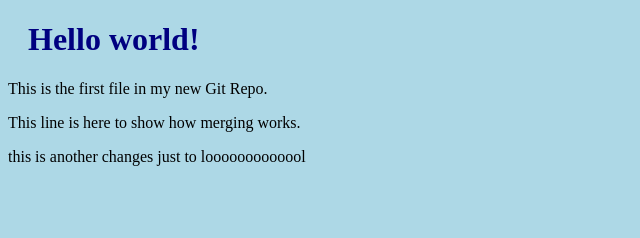
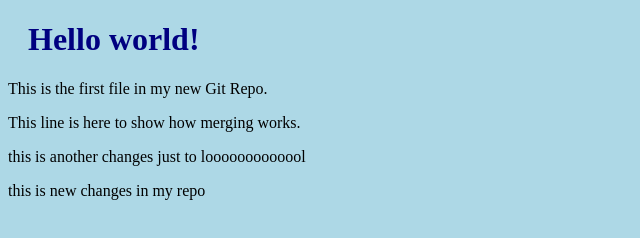
Before and after one commit to asaddot/git-tut_1, a plain HTML site: page index.html in a window 1280 px wide. Shown: the whole page, without its empty margins (0-640 px from the left). Drawn offline with Linux system fonts and the light colour scheme.

Commit message:
Update index.html
changing in index.html for notihing

```diff
--- a/index.html
+++ b/index.html
@@ -10,6 +10,8 @@
 <p>This is the first file in my new Git Repo.</p>
 <p>This line is here to show how merging works.</p>
 <p>this is another changes just to looooooooooool</p>
+<p>this is new changes in my repo </p>
+
 
 
 </body>
```
